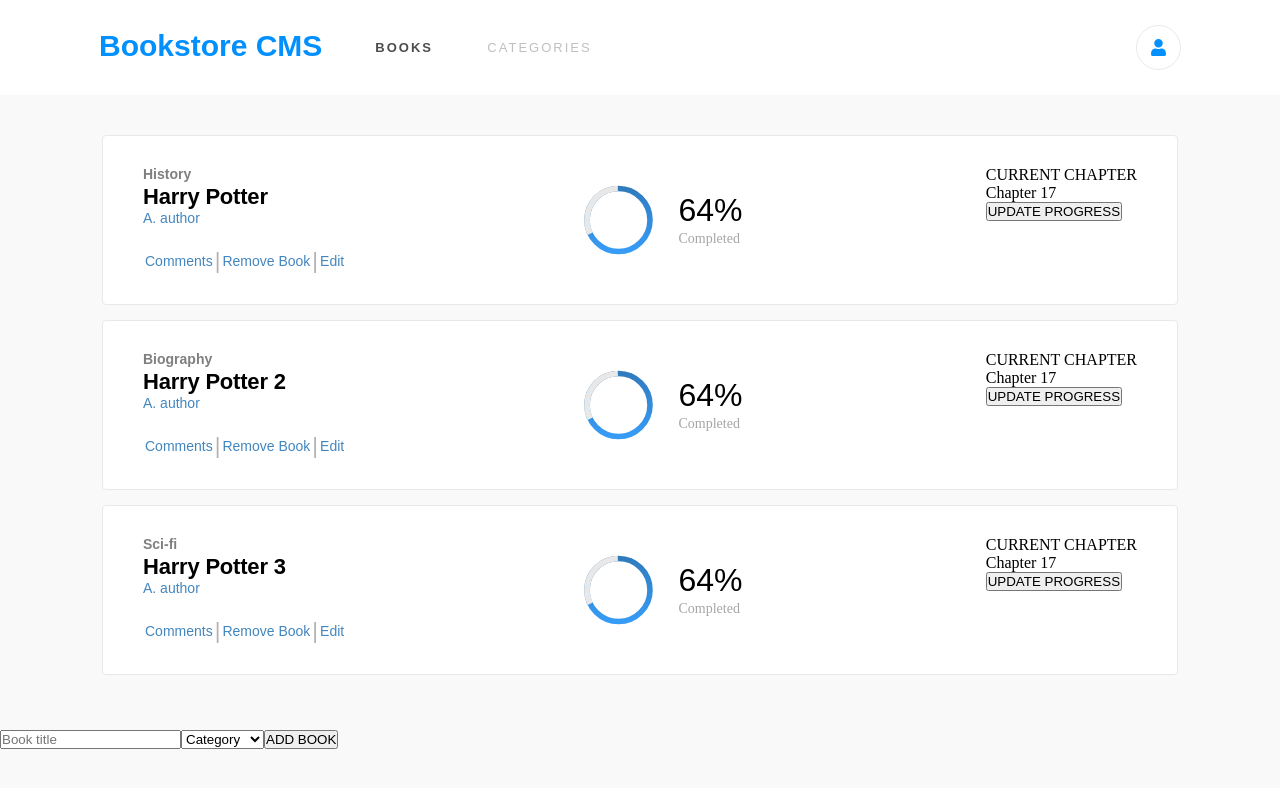
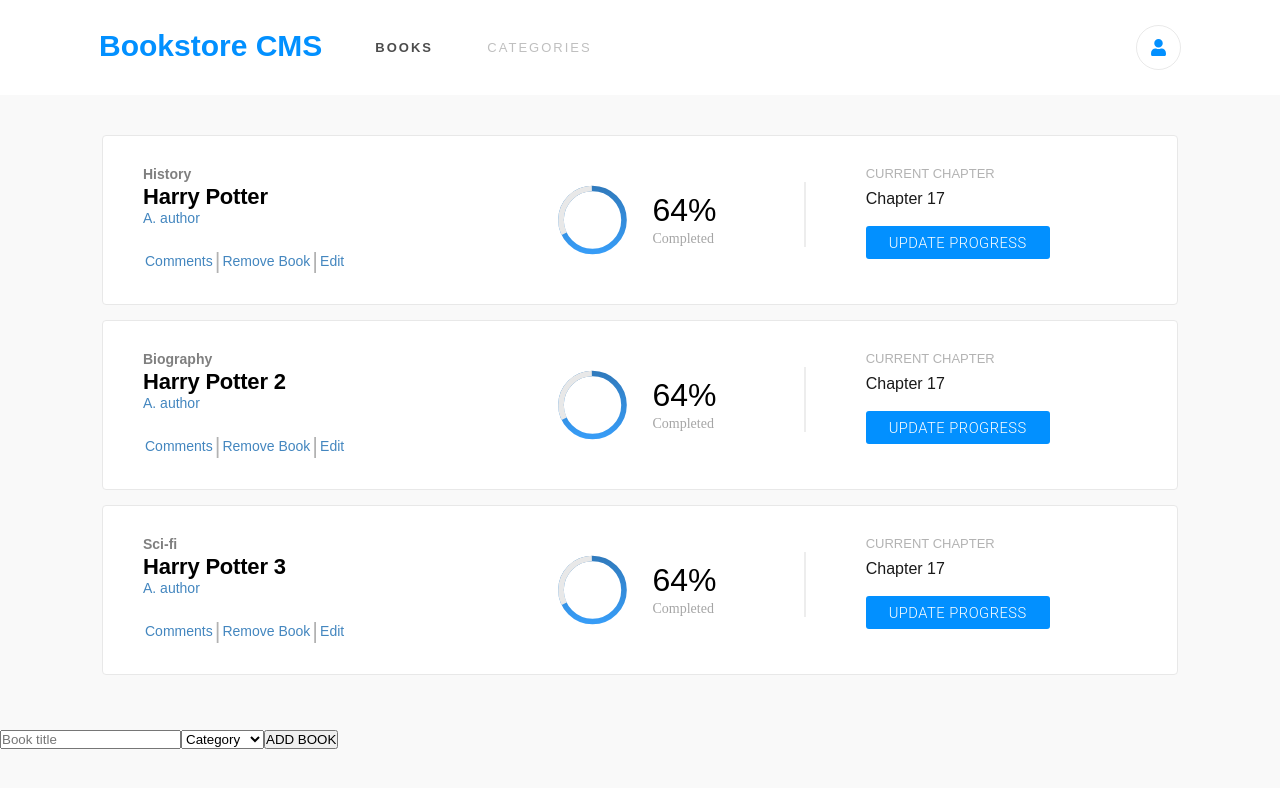
Before and after one commit to Luzaks/bookstore-redux, a React (Create React App) app: page / in a window 1280 px wide. Shown: the top 788 px of the page. Built offline with nearby package versions, Linux system fonts and the light colour scheme.

Commit message:
Style: Add style for chapter information.

```diff
--- a/src/components/Book.js
+++ b/src/components/Book.js
@@ -42,8 +42,8 @@
     </div>
     <div className="current-chapter">
       <div className="chapter-data">
-        <p>CURRENT CHAPTER</p>
-        <p>Chapter 17</p>
+        <p className="current-chapter-p">CURRENT CHAPTER</p>
+        <p className="chapter-number">Chapter 17</p>
       </div>
       <div className="progress-button">
         <button type="button">UPDATE PROGRESS</button>
--- a/src/styles/Books.css
+++ b/src/styles/Books.css
@@ -72,7 +72,7 @@
     font-family: Montserrat, sans-serif;
     font-size: 32px;
     font-weight: 300;
-    color: rgba(0, 0, 0);
+    color: rgb(0, 0, 0);
 }
 
 .book-status {
@@ -108,3 +108,66 @@
     stroke-dasharray: 90, 284;
     stroke-dashoffset: -120.75;
 }
+
+
+.current-chapter {
+    position: relative;
+    width: 33.33%;
+    height: 100%;
+    display: flex;
+    flex-direction: column;
+    padding-left: 60px;
+}
+
+.current-chapter::before {
+    position: absolute;
+    content: '';
+    width: 2px;
+    height: 60%;
+    left: -2px;
+    top: 15%;
+    background-color: rgba(0, 0, 0, 0.07);
+}
+
+.books-progress,
+.book-info-container {
+    width: 33.33%;
+}
+
+.chapter-data {
+    margin-bottom: 18px;
+}
+
+.current-chapter-p {
+    font-family: RobotoSlab, sans-serif;
+    font-size: 13px;
+    font-weight: 300;
+    color: rgba(0, 0, 0, 0.3);
+    margin-bottom: 9px;
+}
+
+.chapter-number {
+    font-family: RobotoSlab, sans-serif;
+    font-size: 16px;
+    font-weight: 300;
+    color: rgba(0, 0, 0, 0.9);
+}
+
+.progress-button {
+    width: fit-content;
+    height: fit-content;
+}
+
+.progress-button button {
+    width: 184px;
+    height: 33px;
+    border-radius: 3px;
+    background-color: #0290ff;
+    font-family: Roboto, Helvetica, sans-serif;
+    font-size: 14.7px;
+    font-weight: 300;
+    letter-spacing: 0.5px;
+    text-align: center;
+    color: white;
+    border: none;
+}
```
